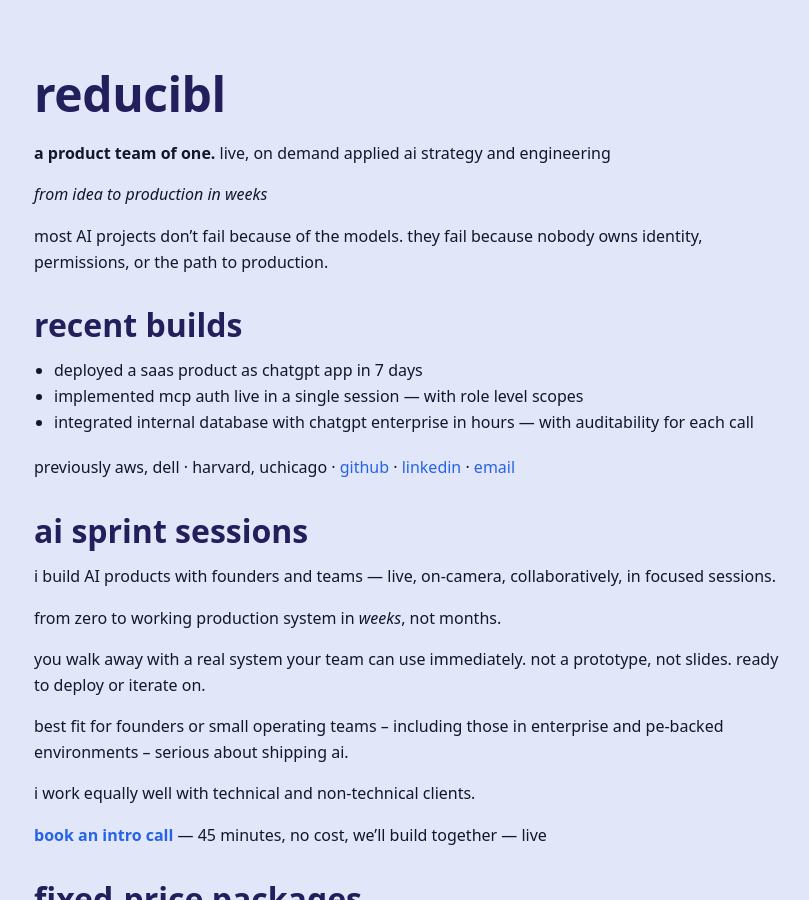
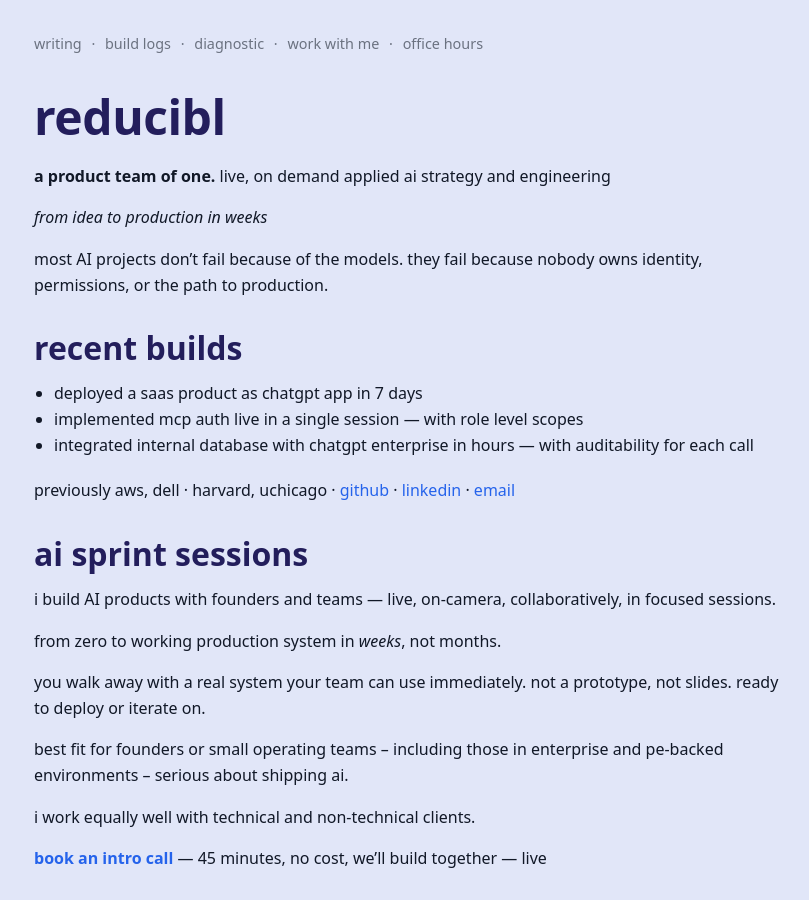
Before and after one commit to davidcrowe/reducibl.com, a Jekyll site: the page built from index.md, in a window 1280 px wide and 900 px high. Shown: the whole window, without its empty margins (226-1035 px from the left). Built offline with Jekyll 4.4.1, drawn with Linux system fonts in a browser that asks for light colours.

Commit message:
show nav on homepage for better discoverability
removes the condition that hid the top nav on the landing page.
visitors can now navigate to writing, build logs, diagnostic,
work with me, and office hours directly from the homepage.

```diff
--- a/_layouts/default.html
+++ b/_layouts/default.html
@@ -289,11 +289,12 @@
   </head>
   <body>
     <div class="page">
+      <nav class="top-nav">
         {% if page.url != "/" %}
-        <nav class="top-nav">
           <a href="{{ '/' | relative_url }}">home</a>
+        {% endif %}
         {% if page.url != '/writing/' %}
-            <span class="sep">·</span>
+          {% if page.url != "/" %}<span class="sep">·</span>{% endif %}
           <a href="{{ '/writing' | relative_url }}">writing</a>
         {% endif %}
         {% if page.url != '/buildlogs/' %}
@@ -313,7 +314,6 @@
           <a href="{{ '/office-hours' | relative_url }}">office hours</a>
         {% endif %}
       </nav>
-      {% endif %}
 
       {{ content }}
     </div>
```
Lines whose indentation alone changed are shown as unchanged.
